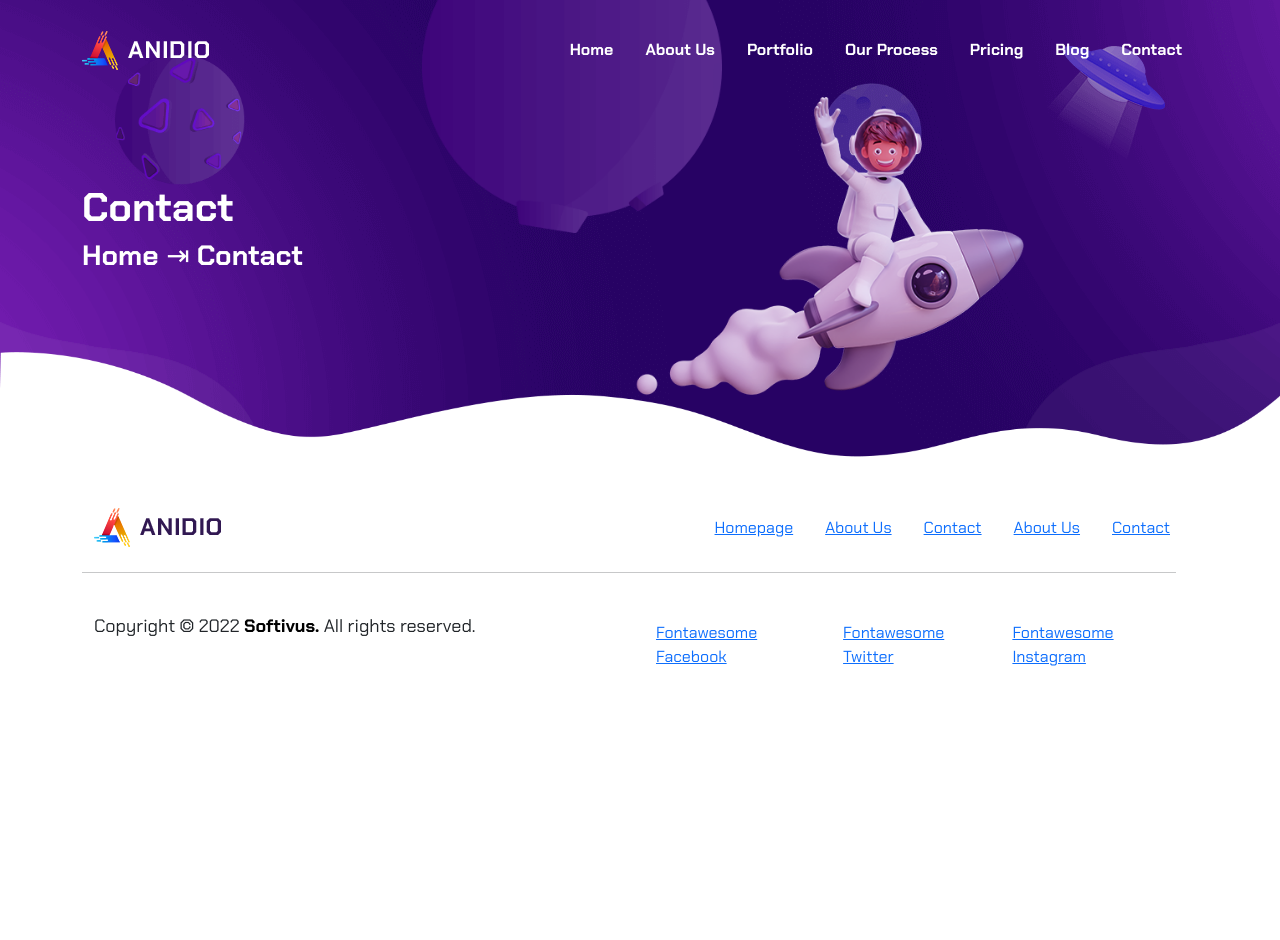
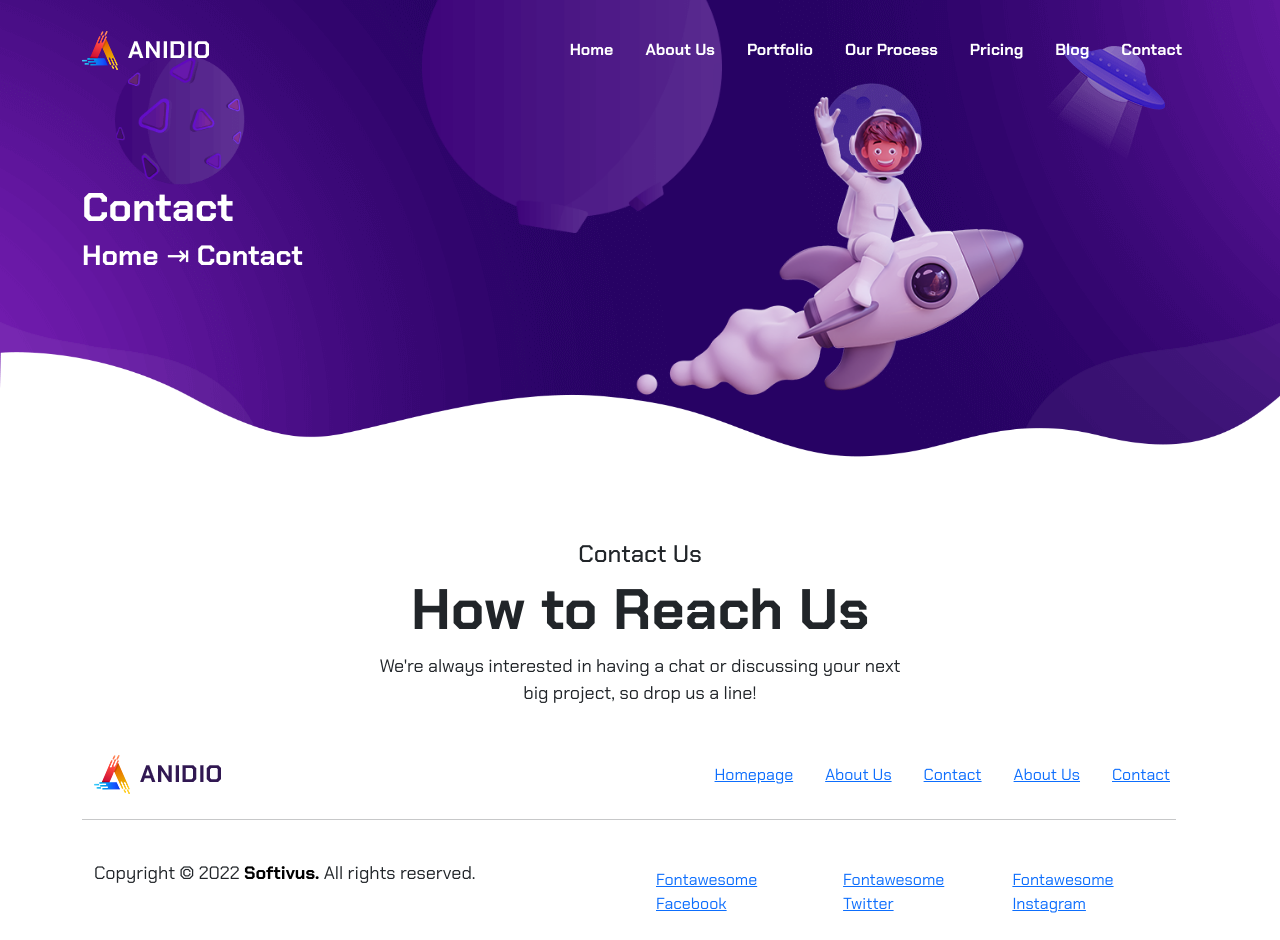
Before and after one commit to alessandro-barate/proj-html-vuejs, a Vue app: page /contact in a window 1280 px wide. Before the commit the page ends 800 px from the top, so only its background shows below. Built offline with nearby package versions, Linux system fonts and the light colour scheme.

Commit message:
[UPD] Styling footer reach us section

```diff
--- a/src/pages/AppContactPage.vue
+++ b/src/pages/AppContactPage.vue
@@ -21,5 +21,31 @@ export default {
 </script>
 <template>
   <jumbotronComponent :title="Pagename" :Image="jumboImg"/>
+
+  <div class="reach-us mx-auto text-center">
+    <h5>Contact Us</h5>
+    <h2>How to Reach Us</h2>
+    <p class="px-5">We're always interested in having a chat or discussing your next big project, so drop us a line!</p>
+  </div>
 </template>
-<style scoped lang="scss"></style>
+<style scoped lang="scss">
+
+.reach-us {
+  width: 50%;
+  margin-top: 80px;
+
+  p {
+    font-size: 18px;
+  }
+}
+
+h5 {
+  font-size: 24px;
+}
+
+h2 {
+  font-size: 57px;
+  font-weight: 700;
+}
+
+</style>
```
